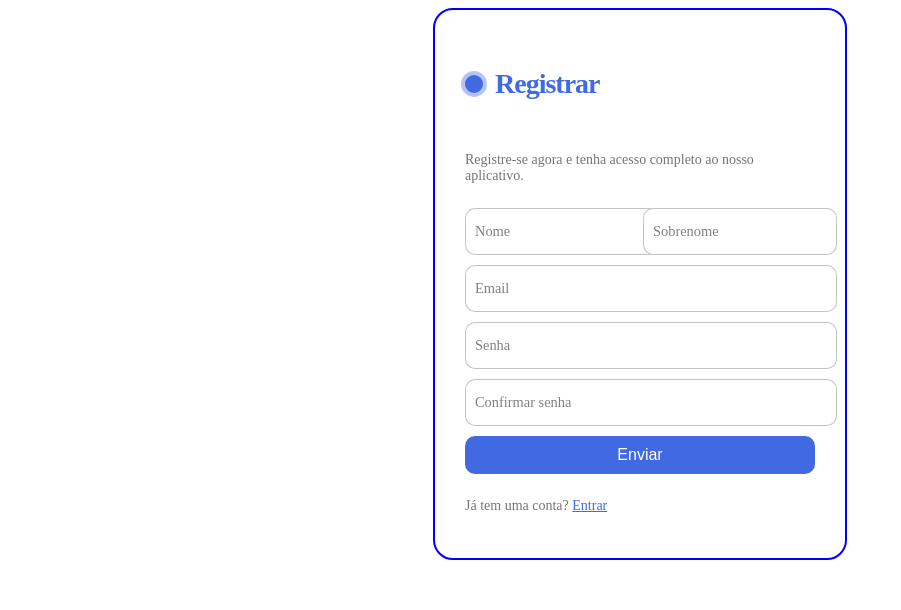
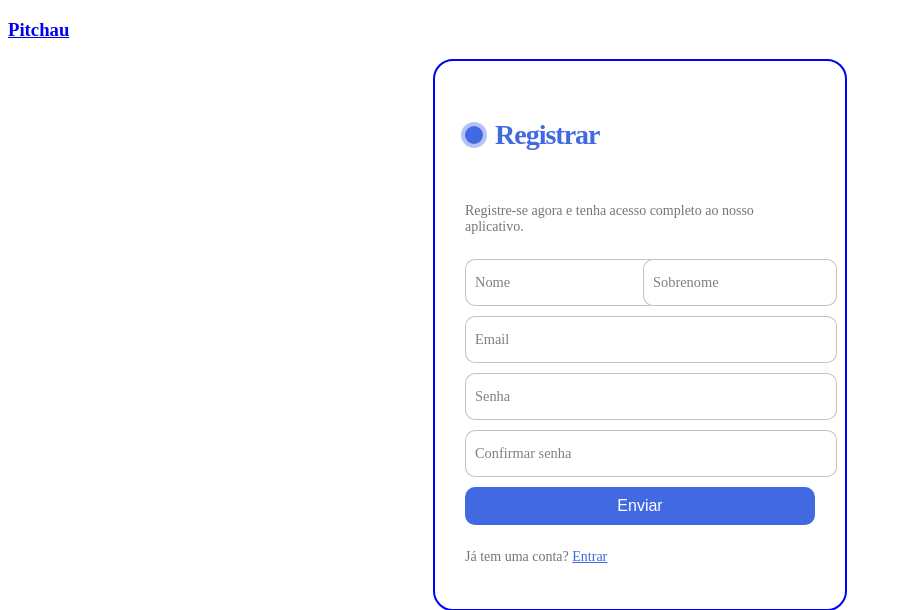
Before and after one commit to cp2-dc-info-projeto-final/pitchau, a PHP site: page /paginas/cadastro.php in a window 1280 px wide. Shown: the top 610 px of the page, without its empty margins (0-901 px from the left). Run offline with PHP 8.4, Linux system fonts and the light colour scheme.

Commit message:
Update cadastro.php

```diff
--- a/paginas/cadastro.php
+++ b/paginas/cadastro.php
@@ -7,6 +7,7 @@
     <title>Documento</title>
 </head>
 <body>
+<h3><a href="../#" text-decoration:none>Pitchau</a></h3>
 <form class="form" action="../php/processar_registro.php" method="post">
     <p class="title">Registrar</p>
     <p class="message">Registre-se agora e tenha acesso completo ao nosso aplicativo.</p>
```
